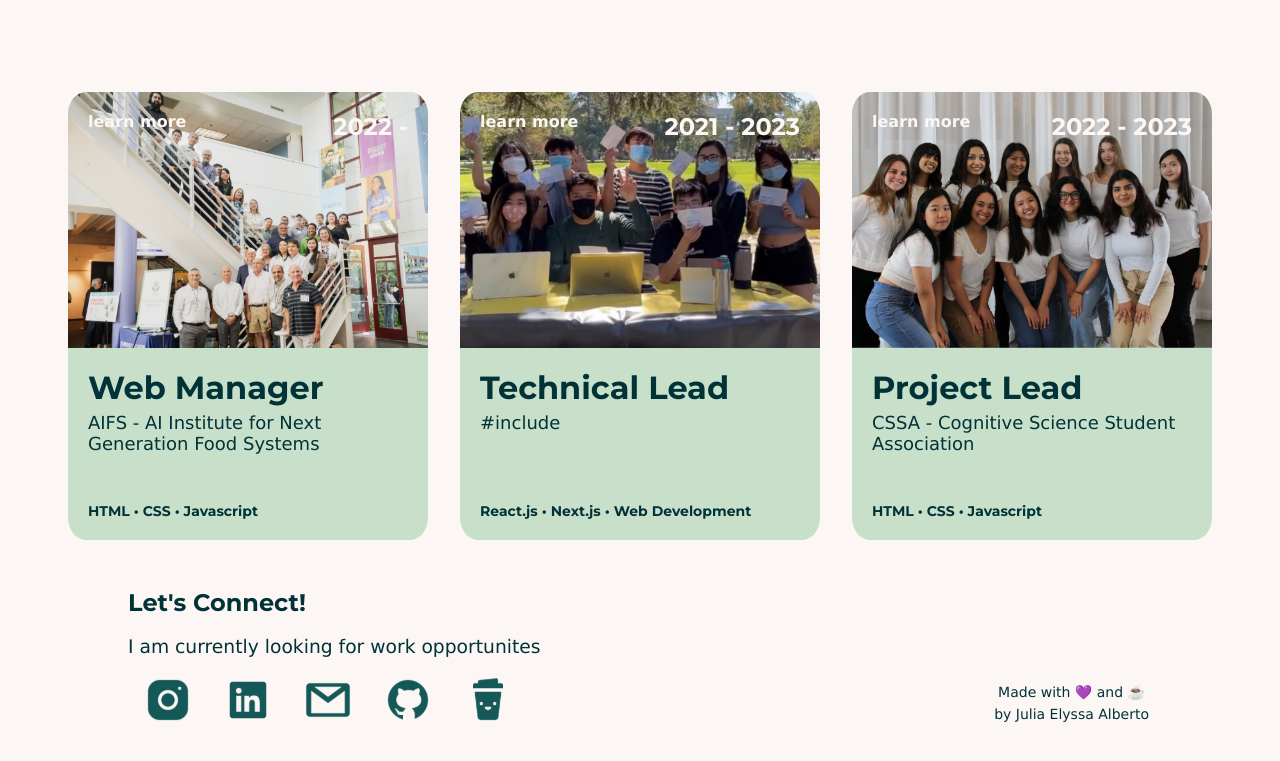
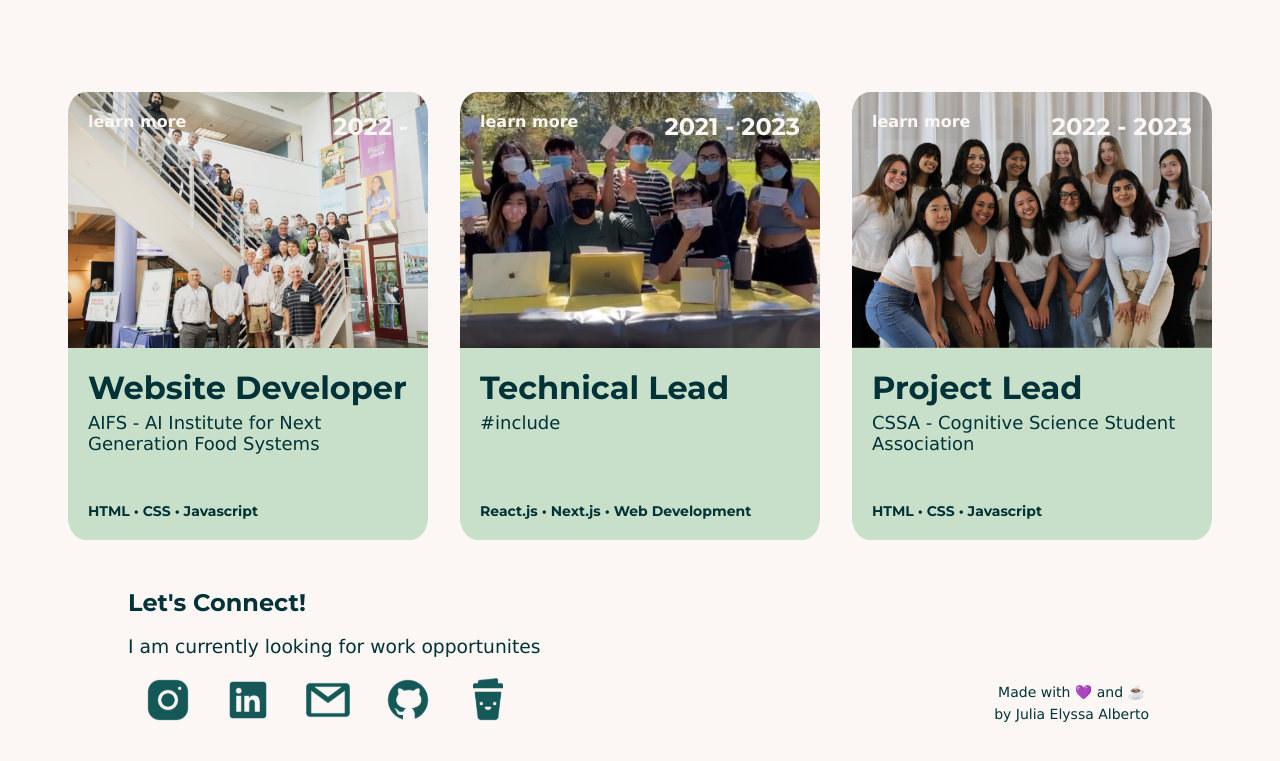
Before and after one commit to juliaalberto/julia_alberto, a React (Create React App) app: page /work in a window 1280 px wide. Shown: the part 1256-2017 px from the top of the page. Built offline with nearby package versions, Linux system fonts and the light colour scheme.

Commit message:
Changed card

```diff
--- a/src/components/Work/WorkCards/List.js
+++ b/src/components/Work/WorkCards/List.js
@@ -6,7 +6,7 @@ const Users=[
       link: 'https://www.aifs.ucdavis.edu/',
       image: AIFS_photo,
       year:"2022 -",
-      name:"Web Manager",
+      name:"Website Developer",
       description:"AIFS - AI Institute for Next Generation Food Systems",
       languages:["HTML", "CSS", "Javascript"],
     },
```
